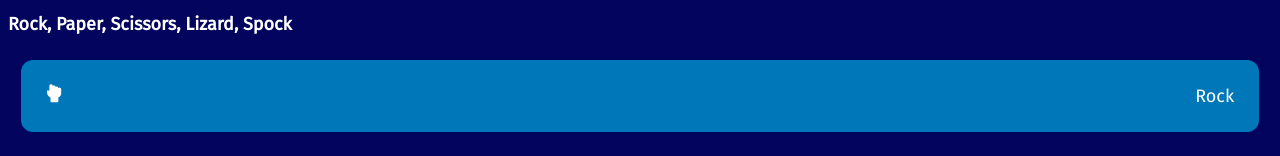
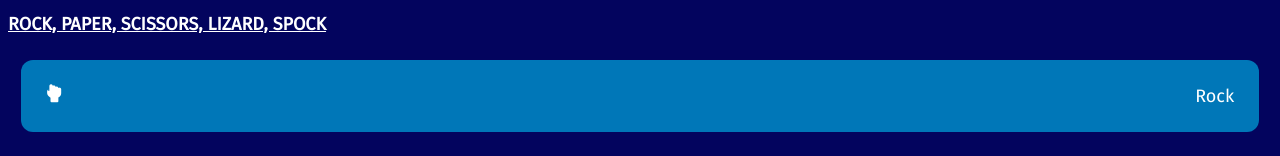
Before and after one commit to merlynjwa/Rock-Paper-Scissors-Lizard-Spock, a plain HTML site: page index.html in a window 1280 px wide. Shown: the top 156 px of the page. Drawn offline with Linux system fonts and the light colour scheme; some packages are replaced by stand-ins of ours; a script that the page names is missing.

Commit message:
Style the h1 element so that it's underlined, uppercase and large

```diff
--- a/assets/css/index.css
+++ b/assets/css/index.css
@@ -17,6 +17,12 @@
 body {
     background-color: hsl(239, 94%, 19%);
     color: white;
+}
+
+h1 {
+    font-size: large;
+    text-decoration: underline;
+    text-transform: uppercase;
 }
 
 /* Give each button a colour in keeping with
```
